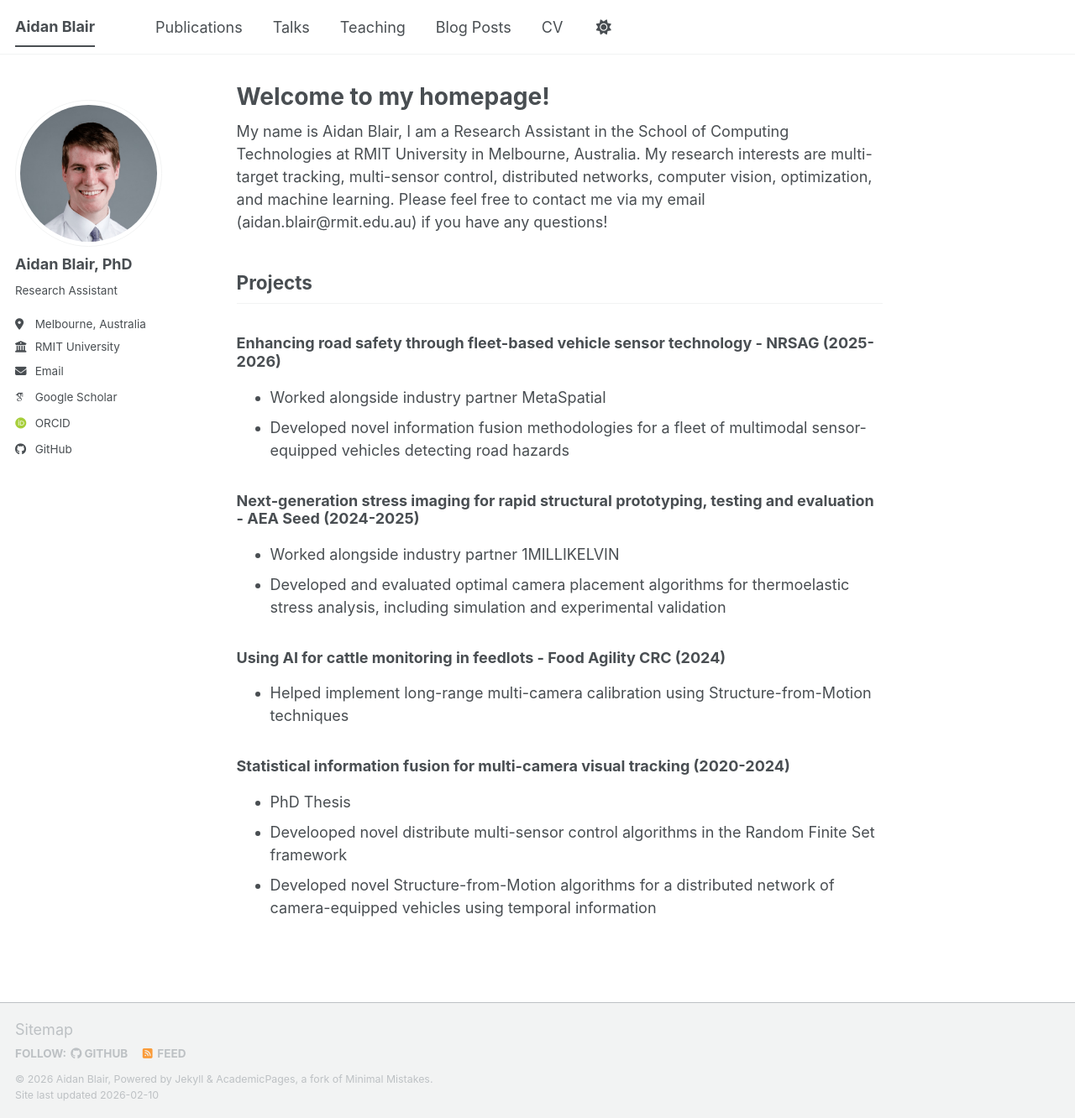
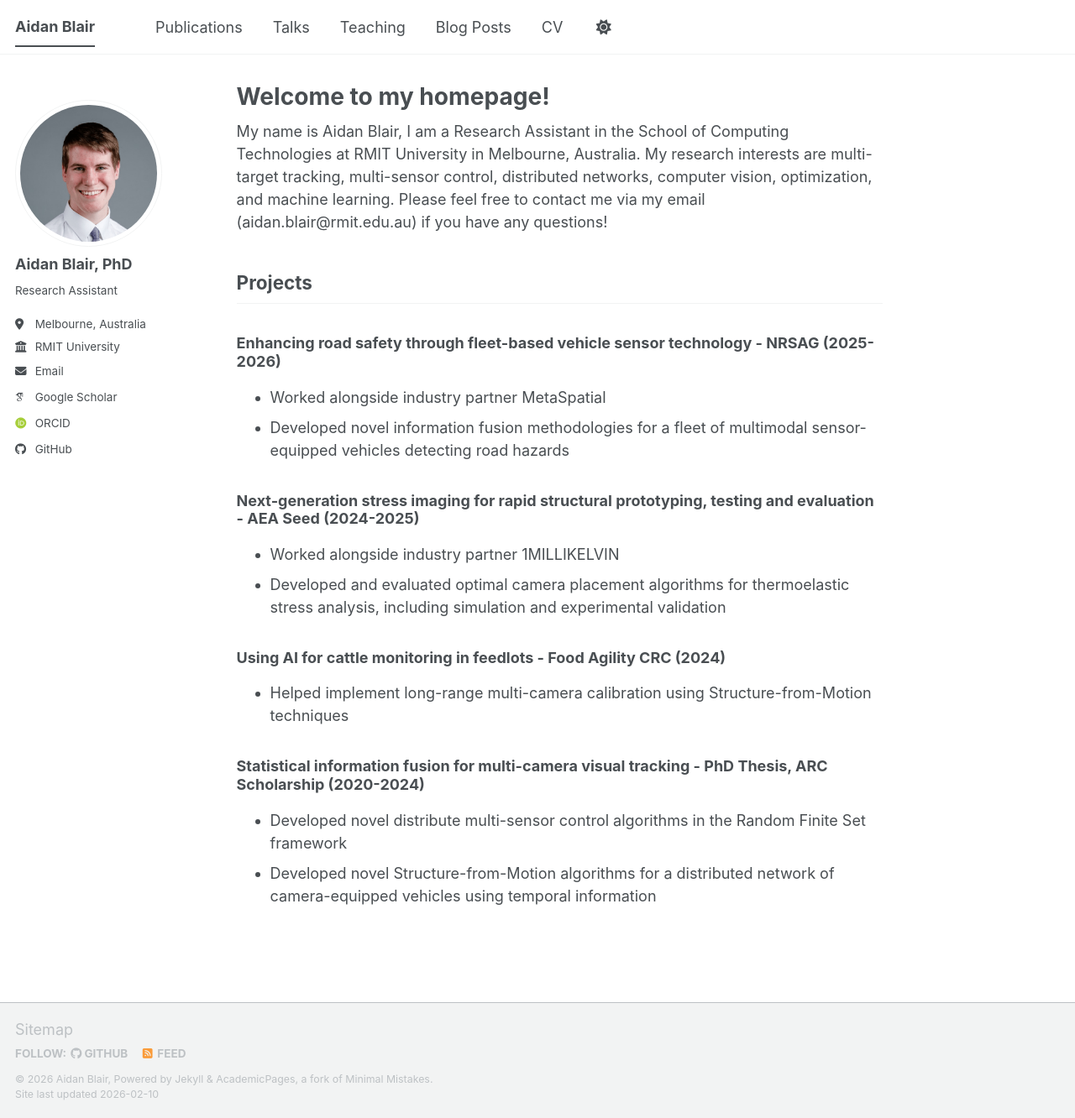
Before and after one commit to AidanBlair/AidanBlair.github.io, a Jekyll site: the page built from _pages/about.md, in a window 1280 px wide and 1332 px high. Shown: the whole window at 84% size. Built offline with Jekyll 4.4.1, drawn with Linux system fonts in a browser that asks for light colours; some web fonts are replaced; a script bundle is joined from its source files by our own code; library files that are not in the unit come from our copies.

Commit message:
Update about.md

```diff
--- a/_pages/about.md
+++ b/_pages/about.md
@@ -21,7 +21,6 @@ My name is Aidan Blair, I am a Research Assistant in the School of Computing Tec
 ### Using AI for cattle monitoring in feedlots - Food Agility CRC (2024)
 - Helped implement long-range multi-camera calibration using Structure-from-Motion techniques
 
-### Statistical information fusion for multi-camera visual tracking (2020-2024)
-- PhD Thesis
-- Develooped novel distribute multi-sensor control algorithms in the Random Finite Set framework
+### Statistical information fusion for multi-camera visual tracking - PhD Thesis, ARC Scholarship (2020-2024)
+- Developed novel distribute multi-sensor control algorithms in the Random Finite Set framework
 - Developed novel Structure-from-Motion algorithms for a distributed network of camera-equipped vehicles using temporal information
```
